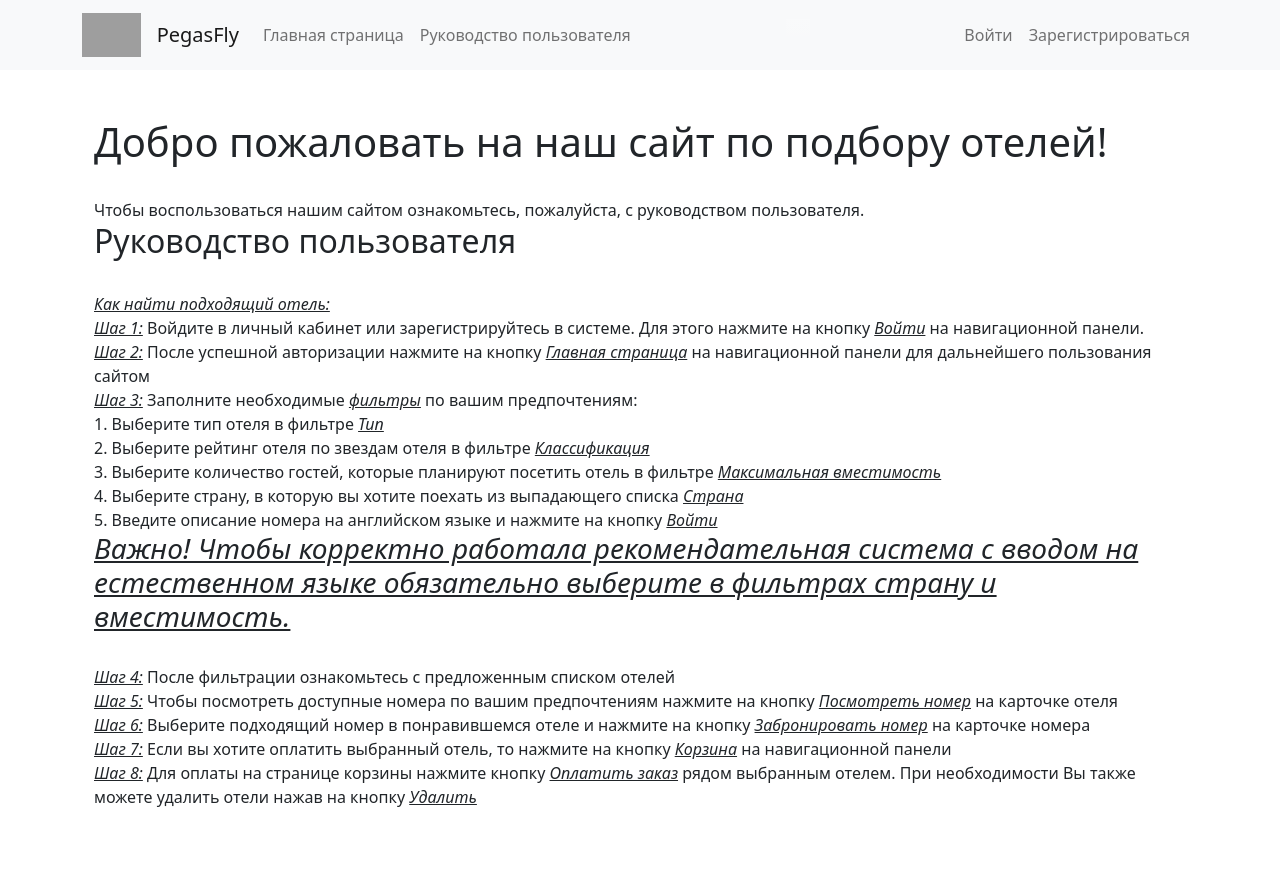
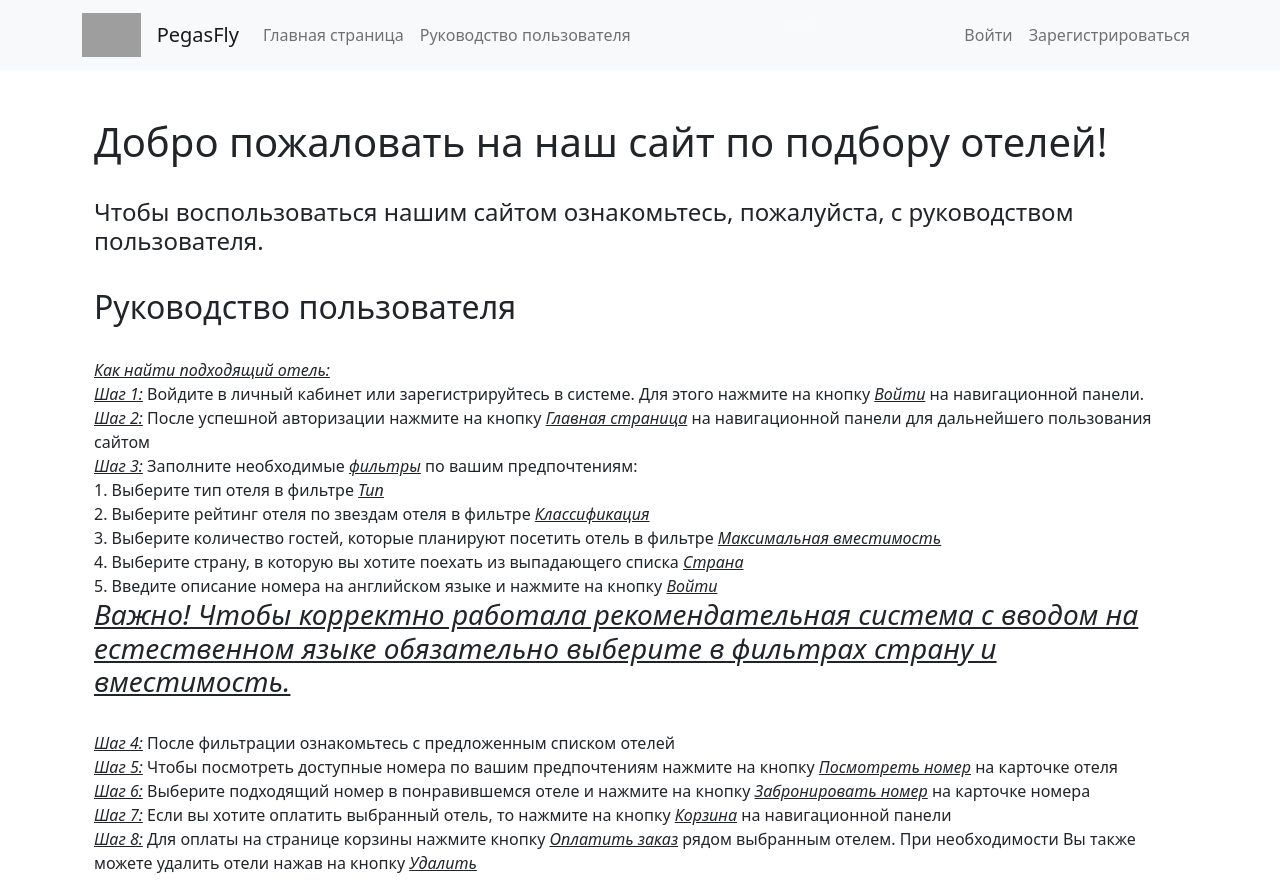
Before and after one commit to ElizavetaRysyeva/ver_last_ver, a React (Create React App) app in the folder frontend/: page /guide in a window 1280 px wide. Before the commit the page ends 825 px from the top, so only its background shows below. Built offline with nearby package versions, Linux system fonts and the light colour scheme; grey boxes are pictures that could not be loaded.

Commit message:
upd guide2

```diff
--- a/frontend/src/components/guide.jsx
+++ b/frontend/src/components/guide.jsx
@@ -7,7 +7,7 @@ const Guide = () => {
             <Row>
                 <Col>
                     <p><h1>Добро пожаловать на наш сайт по подбору отелей!</h1><br />
-                    Чтобы воспользоваться нашим сайтом ознакомьтесь, пожалуйста, с руководством пользователя.<br />
+                    <h4>Чтобы воспользоваться нашим сайтом ознакомьтесь, пожалуйста, с руководством пользователя.</h4><br />
                     <h2>Руководство пользователя</h2><br />
                     <em><u>Как найти подходящий отель:</u></em><br />
                     <em><u>Шаг 1:</u></em> Войдите в личный кабинет или зарегистрируйтесь в системе. Для этого нажмите на кнопку <em><u>Войти</u></em> на навигационной панели.<br />
```
